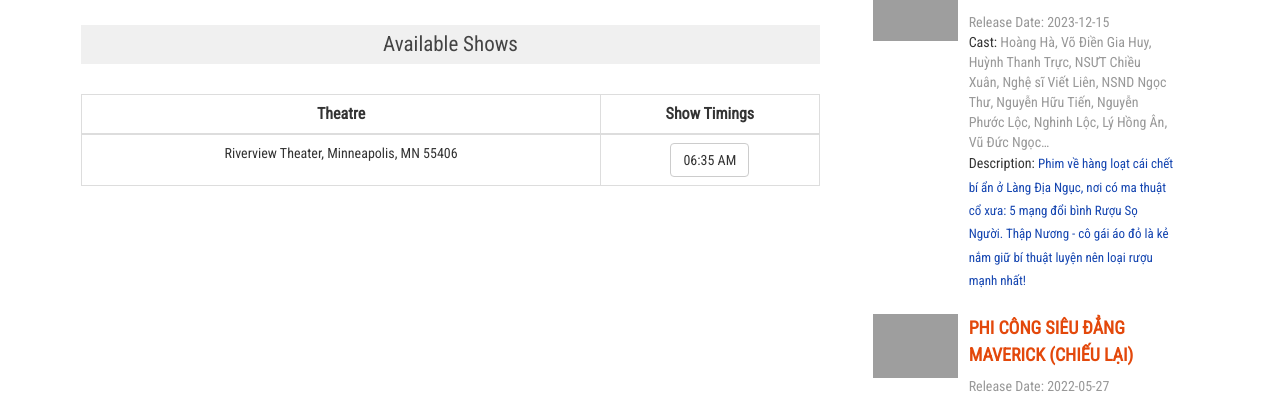
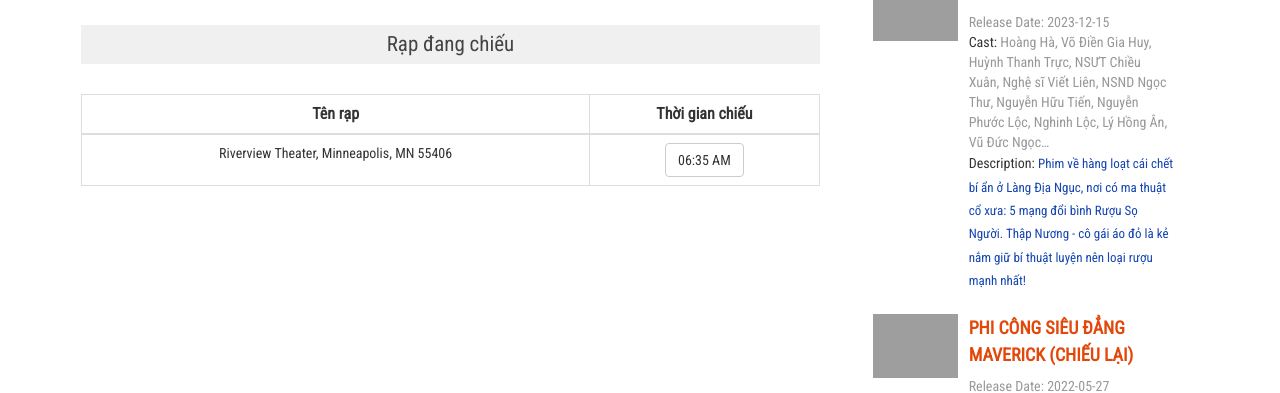
Before and after one commit to NghiaNon/Movie, a PHP site: page /about.php?id=12 in a window 1280 px wide. Shown: the part 604-997 px from the top of the page. Run offline with PHP 8.4, Linux system fonts and the light colour scheme; data comes from the database, SQL or seed files in the repository; some libraries are stand-ins or nearby versions; grey boxes are pictures that could not be loaded.

Commit message:
Update about.php

```diff
--- a/about.php
+++ b/about.php
@@ -13,22 +13,22 @@
 							<img src="<?php echo $movie['image']; ?>" alt="" />
 						</div>
 						<div class="desc span_3_of_2">
-							<p class="p-link" style="font-size:15px"><b>Cast : </b><?php echo $movie['cast']; ?></p>
-							<p class="p-link" style="font-size:15px"><b>Release Date : </b><?php echo date('d-M-Y', strtotime($movie['release_date'])); ?></p>
+							<p class="p-link" style="font-size:15px"><b>Diễn viên : </b><?php echo $movie['cast']; ?></p>
+							<p class="p-link" style="font-size:15px"><b>Ngày ra mắt : </b><?php echo date('d-M-Y', strtotime($movie['release_date'])); ?></p>
 							<p style="font-size:15px"><?php echo $movie['desc']; ?></p>
-							<a href="<?php echo $movie['video_url']; ?>" target="_blank" class="watch_but" style="text-decoration:none;">Watch Trailer</a>
+							<a href="<?php echo $movie['video_url']; ?>" target="_blank" class="watch_but" style="text-decoration:none;">Xem Trailer</a>
 						</div>
 						<div class="clear"></div>
 					</div>
 					<?php $s = mysqli_query($con, "select DISTINCT theatre_id from tbl_shows where movie_id='" . $movie['movie_id'] . "'");
 					if (mysqli_num_rows($s)) { ?>
 						<table class="table table-hover table-bordered text-center">
-							<h3 style="color:#444;" class="text-center">Available Shows</h3>
+							<h3 style="color:#444;" class="text-center">Rạp đang chiếu</h3>
 
 							<thead>
 								<tr>
-									<th class="text-center" style="font-size:16px;"><b>Theatre</b></th>
-									<th class="text-center" style="font-size:16px;"><b>Show Timings</b></th>
+									<th class="text-center" style="font-size:16px;"><b>Tên rạp</b></th>
+									<th class="text-center" style="font-size:16px;"><b>Thời gian chiếu</b></th>
 								</tr>
 							</thead>
 							<?php
@@ -69,8 +69,8 @@
 					<?php
 					} else {
 					?>
-						<h3 style="color:#444; font-size:23px;" class="text-center">Currently there are no any shows available!</h3>
-						<p class="text-center">Please check back later!</p>
+						<h3 style="color:#444; font-size:23px;" class="text-center">Phim hiện chưa chiếu trên bất kì rạp nào!</h3>
+						<p class="text-center">Hãy quay lại sau. Xin cảm ơn!</p>
 					<?php
 					}
 					?>
```
